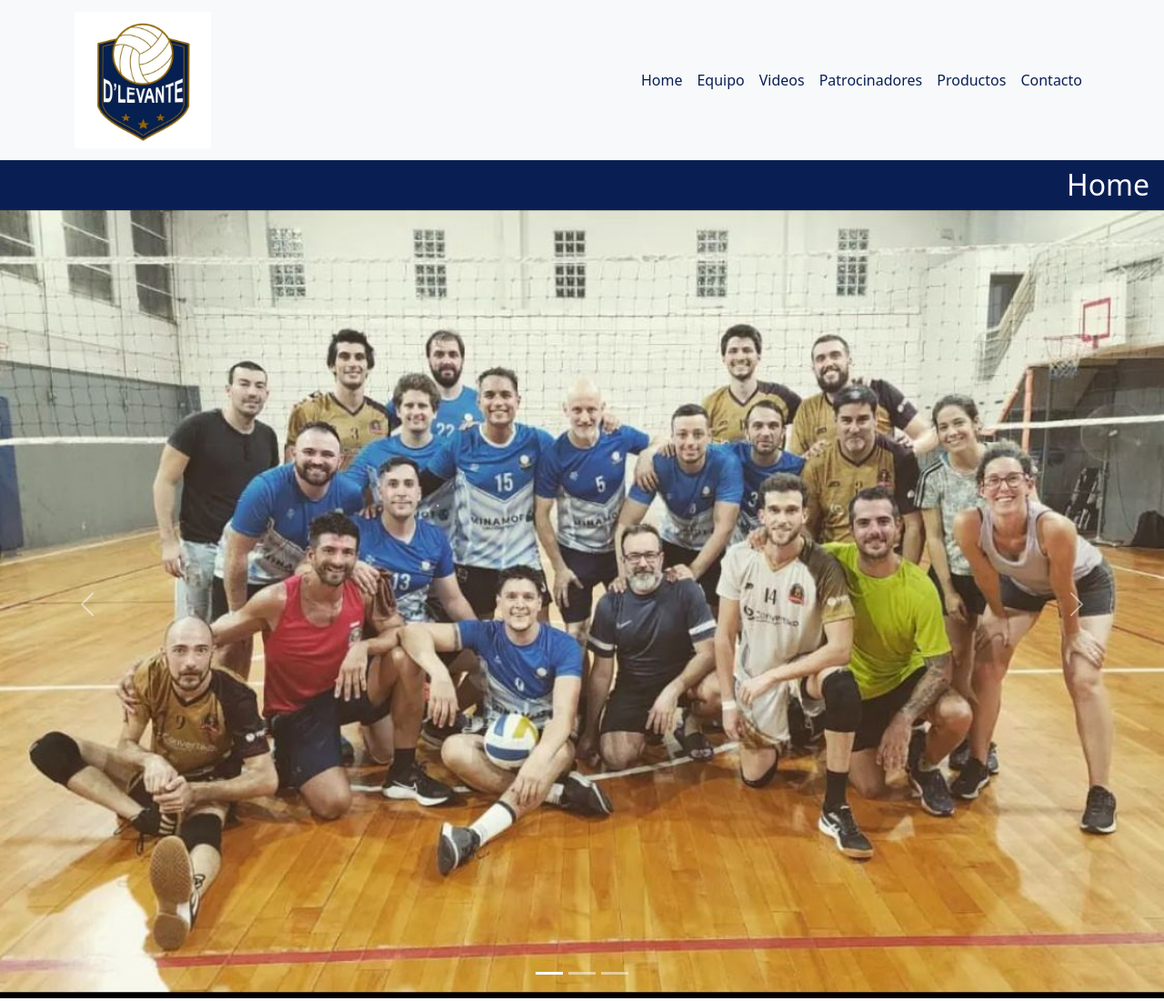
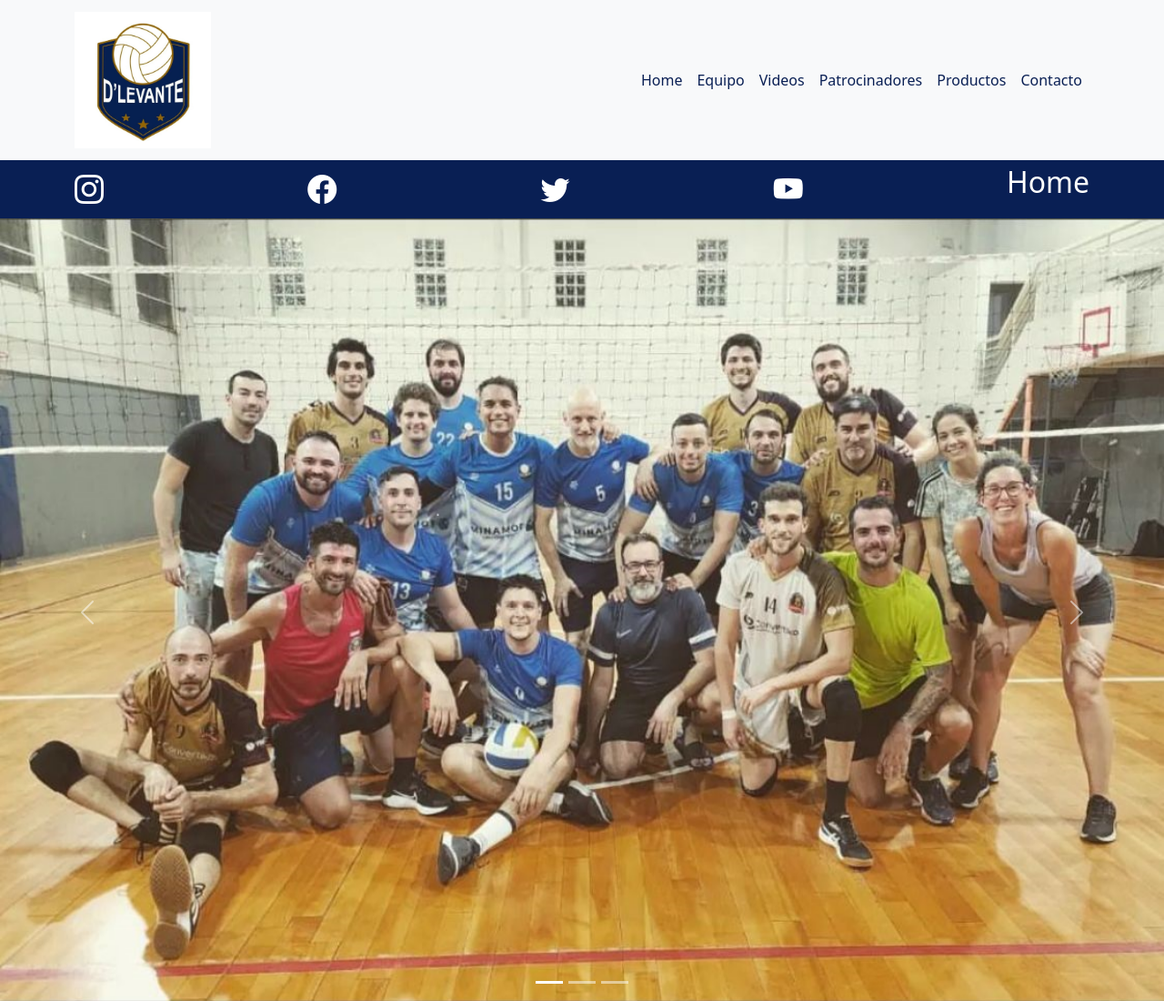
Before and after one commit to Fvenencio/PF-Venencio, a plain HTML site: page index.html in a window 1280 px wide. Shown: the top 1100 px of the page at 91% size. Drawn offline with nearby package versions, Linux system fonts and the light colour scheme.

Commit message:
Se corrigio la primera barra de todas las paginas y los logos de los torneos

```diff
--- a/css/styles.css
+++ b/css/styles.css
@@ -16,9 +16,12 @@ color: white;
 margin-bottom: 0;
 text-align: end;
 line-height: 3.4rem;
-padding-right: 1rem;
+padding-right: 0.1rem;
 }
 
+#barradearriba{
+    background-color: #091f54;
+}
 
 /*header*/
 .nav-link {
--- a/index.html
+++ b/index.html
@@ -7,6 +7,7 @@
   <meta name="viewport" content="width=device-width, initial-scale=1.0">
   <link href="https://cdn.jsdelivr.net/npm/bootstrap@5.3.0-alpha3/dist/css/bootstrap.min.css" rel="stylesheet"
     integrity="sha384-KK94CHFLLe+nY2dmCWGMq91rCGa5gtU4mk92HdvYe+M/SXH301p5ILy+dN9+nJOZ" crossorigin="anonymous">
+  <link rel="stylesheet" href="https://cdn.jsdelivr.net/npm/bootstrap-icons@1.10.4/font/bootstrap-icons.css">
   <link rel="stylesheet" href="./css/styles.css">
   <title>D'levante Voley</title>
 </head>
@@ -50,14 +51,21 @@
     </div>
   </header>
 
+
+
   <main>
-    <div class="container-fluid">
-      <div class="row">
-        <div class="col-sm-12 text-right">
-          <h2 class="titulospaginas">Home</h2>
+    <div class="container-fluid" id="barradearriba">
+      <div class="container">
+        <div class="fs-2 text-white d-flex justify-content-between align-items-center flex-row">
+          <i class="bi bi-instagram"></i>
+          <i class="bi bi-facebook"></i>
+          <i class="bi bi-twitter"></i>
+          <i class="bi bi-youtube"></i>
+          <p class="fs-2">Home</p>
         </div>
       </div>
     </div>
+
     <section class="container-fluid">
       <div id="carouselExampleIndicators" class="carousel slide">
         <div class="carousel-indicators">
@@ -147,17 +155,20 @@
   <footer class="bg-light py-3">
     <div class="container">
       <div class="row">
-        <div class="col-12 col-sm-12 col-md col-lg d-flex justify-content-lg-center justify-content-center align-items-center">
+        <div
+          class="col-12 col-sm-12 col-md col-lg d-flex justify-content-lg-center justify-content-center align-items-center">
           <figure class="m-0">
             <img src="./img/logo-minamot_top.png" alt="Logo Minamot" class="w-100 img-fluid">
           </figure>
         </div>
-        <div class="col-12 col-sm-12 col-md col-lg d-flex justify-content-lg-center justify-content-center align-items-center">
+        <div
+          class="col-12 col-sm-12 col-md col-lg d-flex justify-content-lg-center justify-content-center align-items-center">
           <figure class="m-0 w-75">
             <img src="./img/sownne.jpg" alt="Logo sownne" class="w-100 img-fluid">
           </figure>
         </div>
-        <div class="ccol-12 col-sm-12 col-md col-lg d-flex justify-content-lg-center justify-content-center align-items-center">
+        <div
+          class="ccol-12 col-sm-12 col-md col-lg d-flex justify-content-lg-center justify-content-center align-items-center">
           <figure class="m-0 w-50">
             <img src="./img/acilba.jpg" alt="logo acilba" class="w-100 img-fluid">
           </figure>
```
Also changed, not shown: pages/contacto.html (+12 -1 lines), pages/equipo.html (+12 -1 lines), pages/patrocinadores.html (+12 -1 lines), pages/productos-oficiales.html (+13 -3 lines), pages/videos.html (+12 -1 lines).
